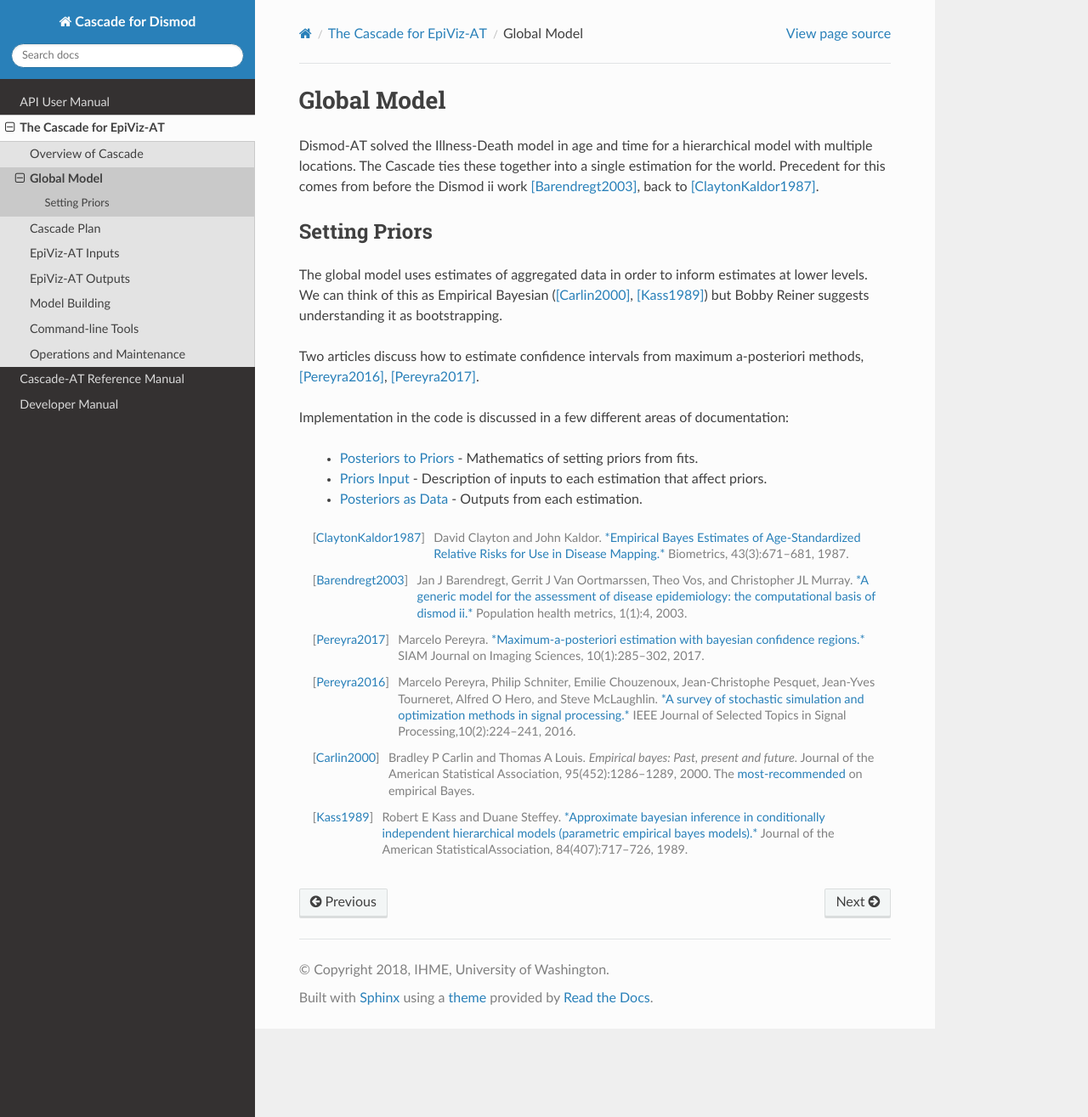
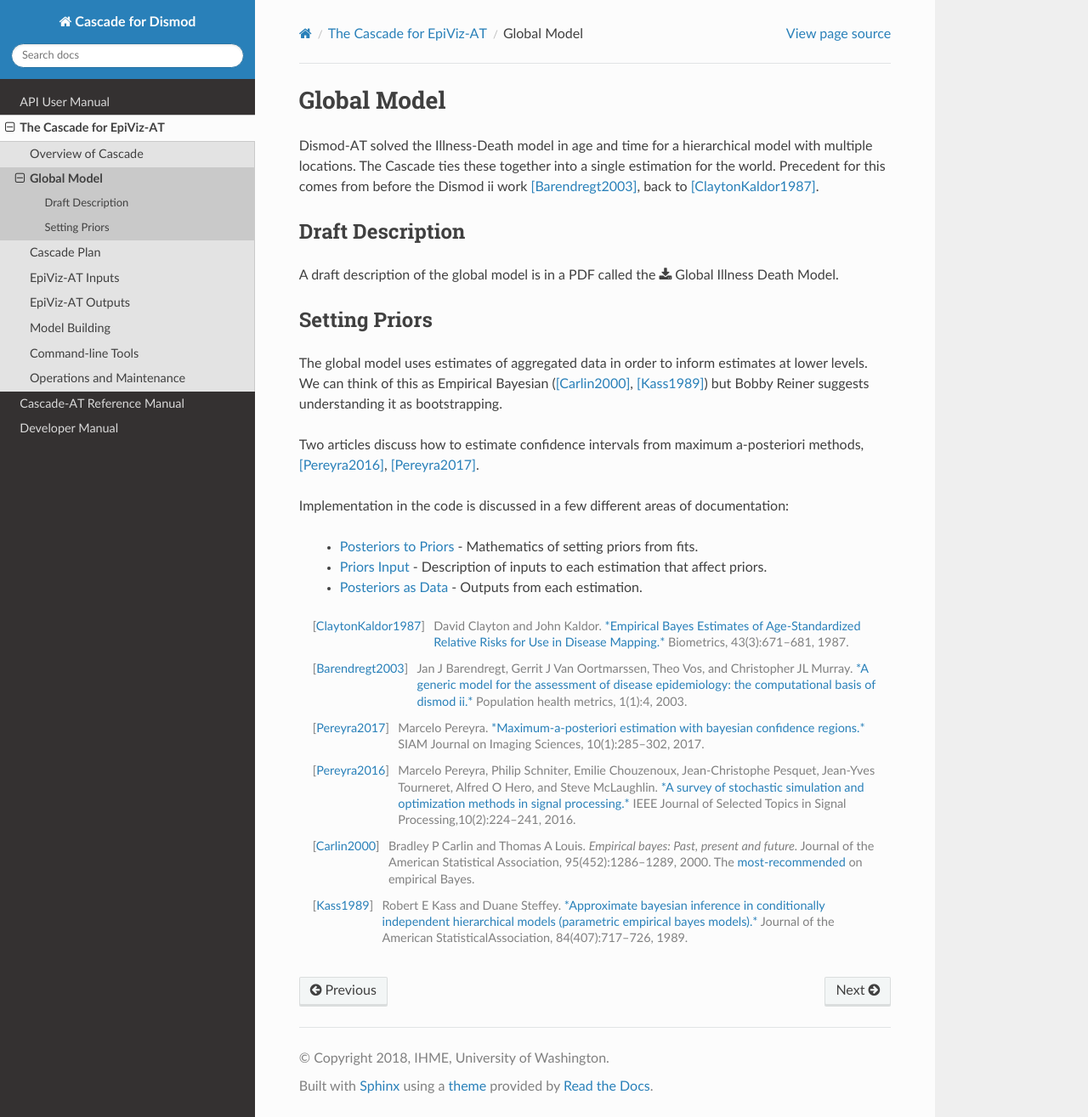
Before and after one commit to ihmeuw/cascade-at, a Sphinx documentation site: the page built from docs/epiviz/global_model.rst, in a window 1280 px wide and 1315 px high. Shown: the whole window at 85% size. Built offline with Sphinx 7.4.7 and the Read the Docs theme 2.0.0, drawn with Linux system fonts in a browser that asks for light colours.

```diff
--- a/docs/dev/dev.rst
+++ b/docs/dev/dev.rst
@@ -8,11 +8,12 @@ and design documents gathered during development.
 .. toctree::
    :maxdepth: 2
 
+   getstarted
+   architecture
+   code_map
    testing
    logging
    documentation
-   architecture
-   code_map
    dismod_at_shape
    versioning
    design_sketches
--- a/docs/epiviz/global_model.rst
+++ b/docs/epiviz/global_model.rst
@@ -7,6 +7,15 @@ Dismod-AT solved the Illness-Death model in age and time for a hierarchical
 model with multiple locations. The Cascade ties these together into a single
 estimation for the world. Precedent for this comes from before the
 Dismod ii work [Barendregt2003]_, back to [ClaytonKaldor1987]_.
+
+
+.. _global-model-draft:
+
+Draft Description
+-----------------
+
+A draft description of the global model is in a PDF called the
+:download:`Global Illness Death Model <./Global_Illness_Death_Model.pdf>`.
 
 
 Setting Priors
--- a/docs/user/install.rst
+++ b/docs/user/install.rst
@@ -1,3 +1,5 @@
+.. _install-api:
+
 Installation
 ============
 
```
Also changed, not shown: docs/dev/getstarted.rst (added, +29 -0 lines), 1 other file.
